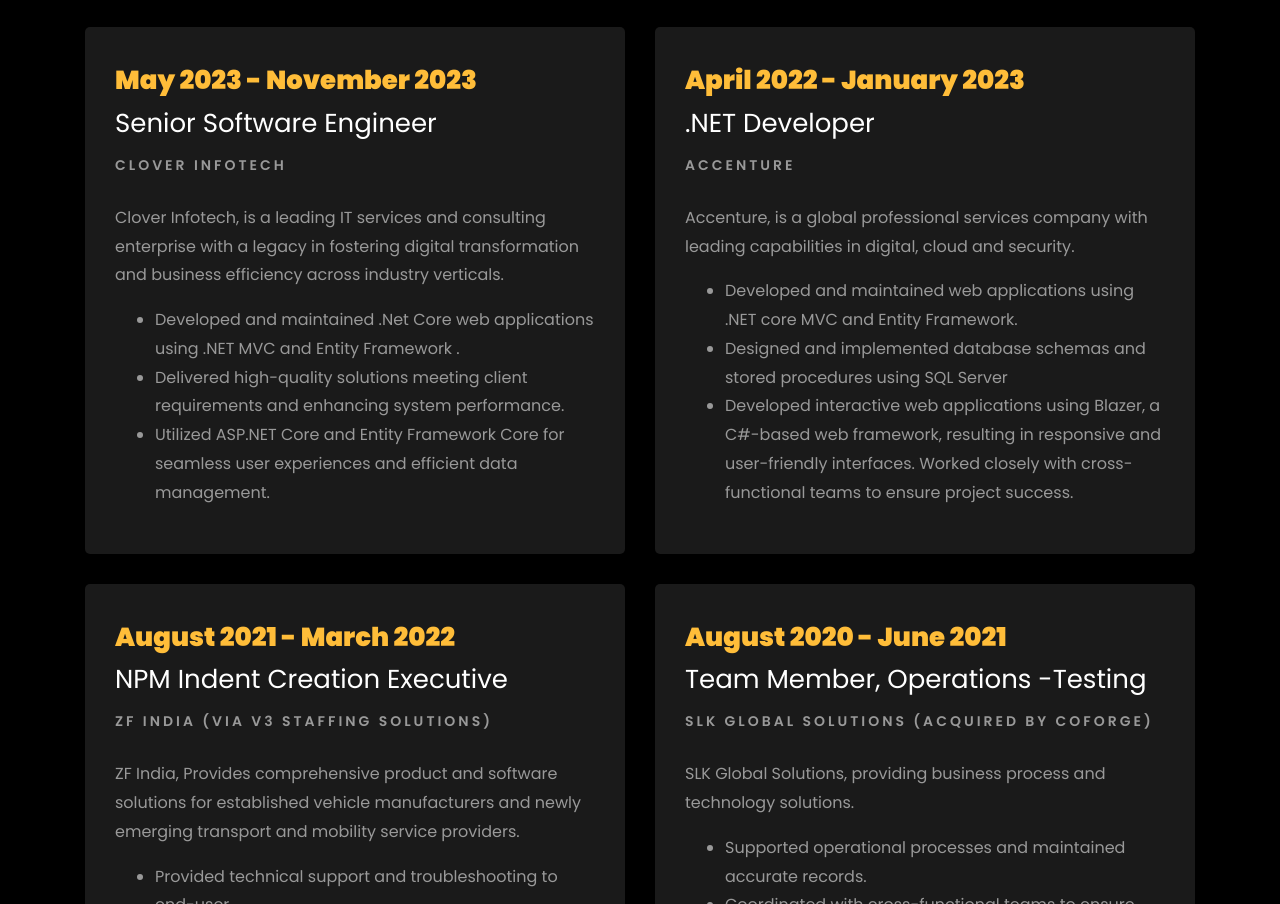
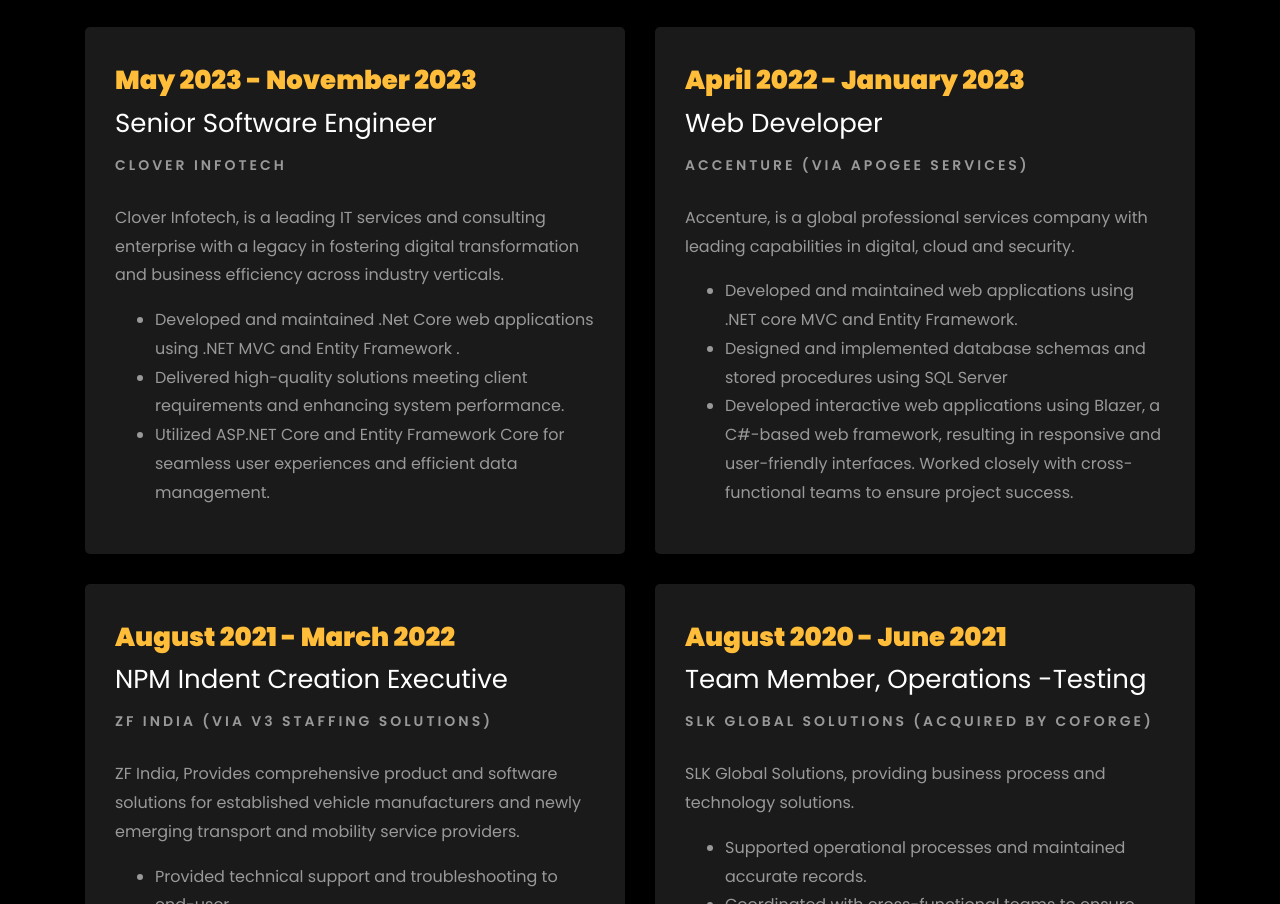
Before and after one commit to Kulbhushanbhaware/kulbhushanbhaware.github.io, a plain HTML site: page index.html in a window 1280 px wide. Shown: the part 2645-3549 px from the top of the page. Drawn offline with Linux system fonts and the light colour scheme; files whose address does not match are found by name.

Commit message:
Update resume section, fix experience details, and adjust hero image position

```diff
--- a/index.html
+++ b/index.html
@@ -412,8 +412,8 @@
 				<div class="col-md-6">
 					<div class="resume-wrap ftco-animate">
 						<span class="date">April 2022 - January 2023</span>
-						<h2>.NET Developer</h2>
-						<span class="position">Accenture</span>
+						<h2>Web Developer</h2>
+						<span class="position">Accenture (via APOGEE Services)</span>
 						<p class="mt-4">Accenture, is a global professional services company with leading capabilities
 							in digital, cloud and security.
 						<ul>
@@ -711,7 +711,7 @@
 							<span class="icon-globe"></span>
 						</div>
 						<h3 class="mb-4">Download Resume</h3>
-						<p><a>Resumelink</a></p>
+						<p><a href="Resume.pdf" target="_blank">Resumelink</a></p>
 					</div>
 				</div>
 
```
